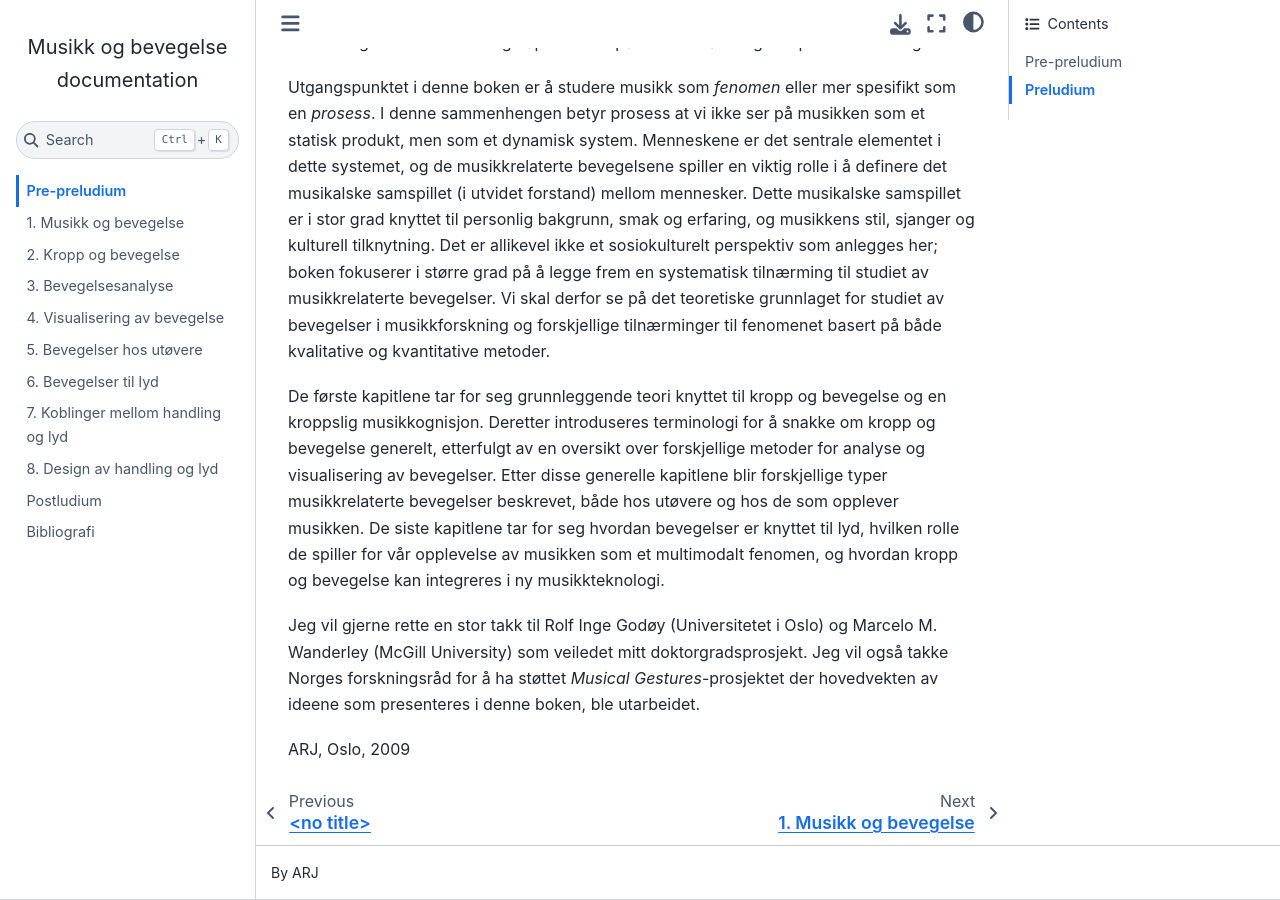
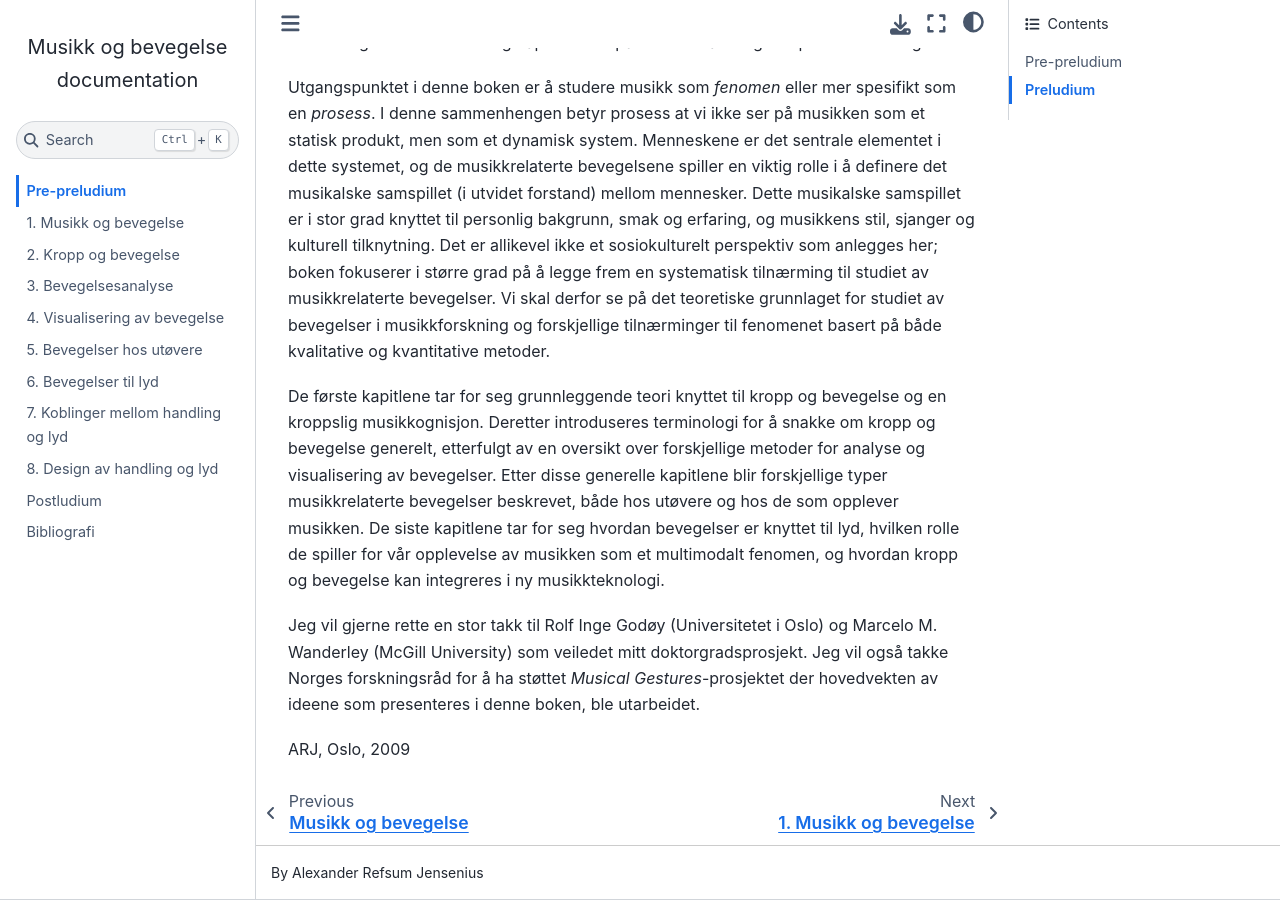
Before and after one commit to alexarje/musikkogbevegelse, a Sphinx documentation site: the page built from docs/source/0-preludium.md, in a window 1280 px wide and 900 px high, scrolled down 1176 px. Built offline with Sphinx 7.4.7 and the Sphinx Book theme 1.1.4, drawn with Linux system fonts in a browser that asks for light colours.

Commit message:
update name

````diff
--- a/docs/source/conf.py
+++ b/docs/source/conf.py
@@ -5,7 +5,7 @@ import sys
 sys.path.insert(0, os.path.abspath('.'))
 
 project = 'Musikk og bevegelse'
-author = 'ARJ'
+author = 'Alexander Refsum Jensenius'
 
 extensions = [
     'myst_parser',
--- a/docs/source/index.md
+++ b/docs/source/index.md
@@ -1,6 +1,8 @@
 ---
 title: Musikk og bevegelse
 ---
+
+# Musikk og bevegelse
 
 ```{toctree}
 0-preludium
````
